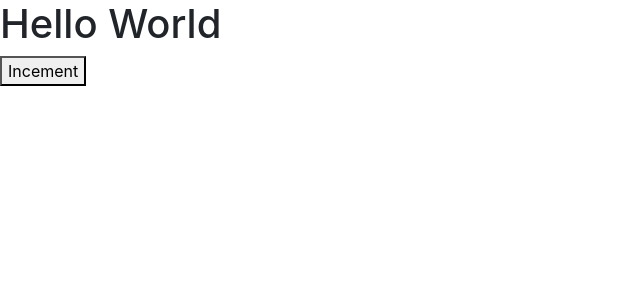
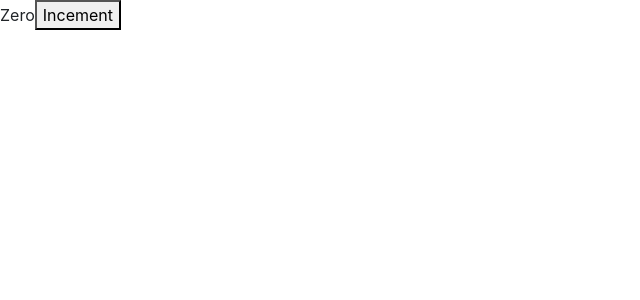
Before and after one commit to TomaszSzydlowski/ReactOne, a React (Create React App) app in the folder react-one/: page / in a window 1280 px wide. Shown: the top 300 px of the page, without its empty margins (0-640 px from the left). Built offline with nearby package versions, Linux system fonts and the light colour scheme.

Commit message:
Embedding Expressions

```diff
--- a/react-one/src/components/counter.jsx
+++ b/react-one/src/components/counter.jsx
@@ -1,10 +1,19 @@
 import React, { Component } from "react";
 
 class Counter extends Component {
+  state = {
+    count: 0
+  };
+
+  formatCount() {
+    const { count } = this.state;
+    return count === 0 ? "Zero" : count;
+  }
+
   render() {
     return (
       <React.Fragment>
-        <h1>Hello World</h1>
+        <span>{this.formatCount()}</span>
         <button>Incement</button>
       </React.Fragment>
     );
```
